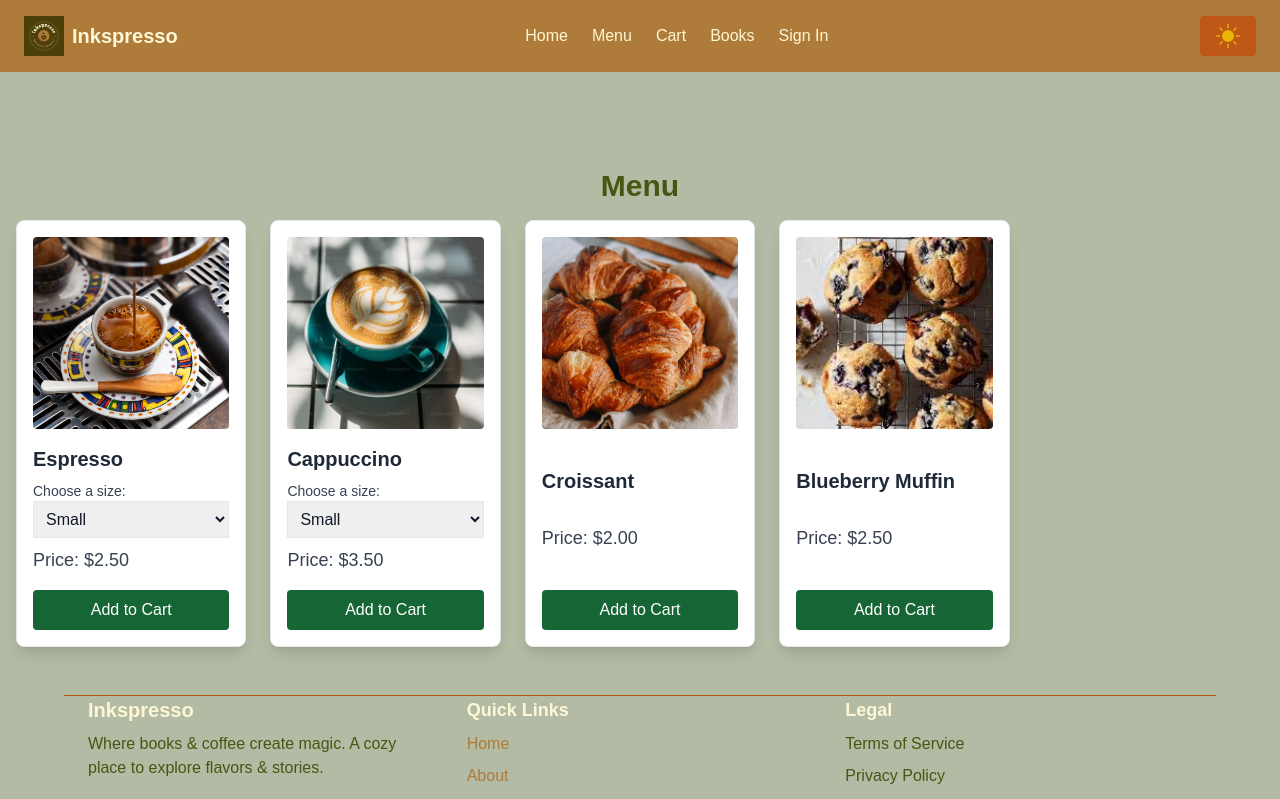
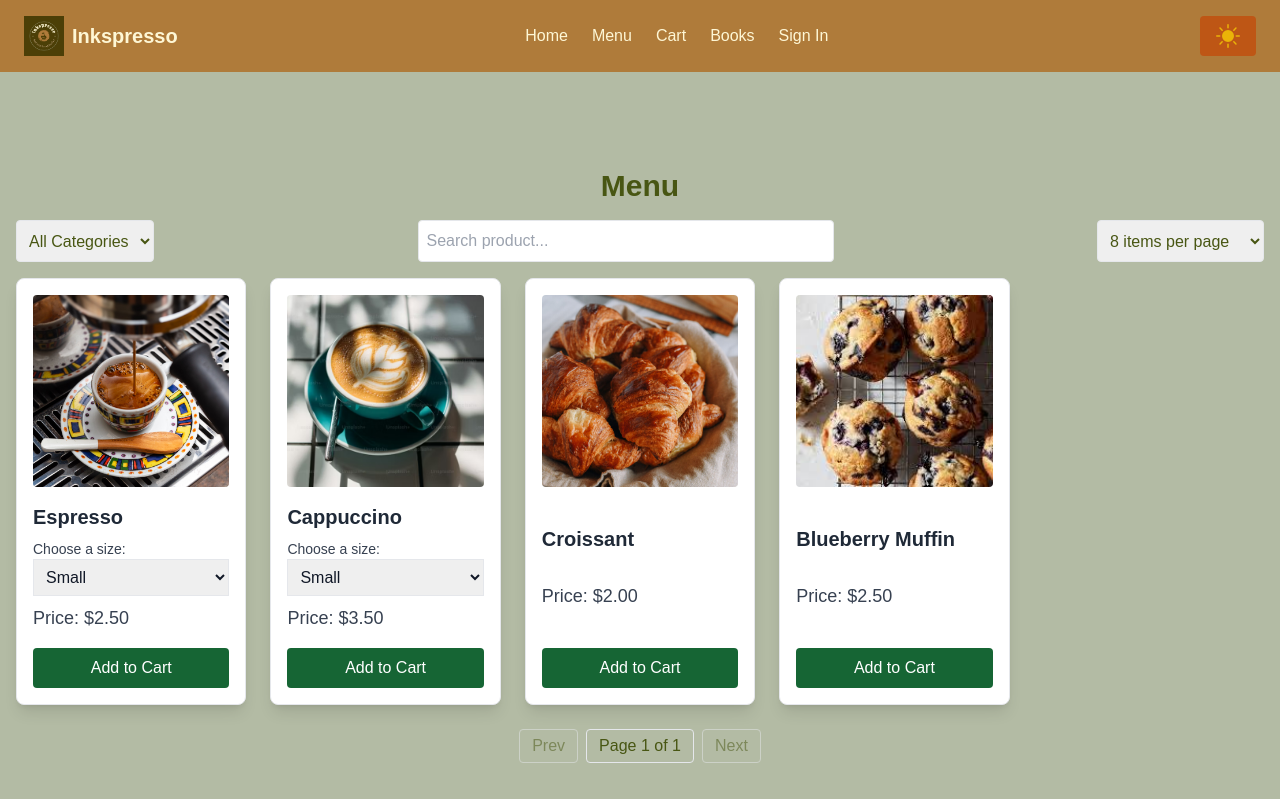
Before and after one commit to AceChianni/inkspresso, a Next.js app in the folder frontend/: page /products in a window 1280 px wide. Shown: the top 799 px of the page. Built offline with nearby package versions, Linux system fonts and the light colour scheme.

Commit message:
add menu page pagination, display, add search feature and filtering

```diff
--- a/frontend/src/pages/products/index.js
+++ b/frontend/src/pages/products/index.js
@@ -1,36 +1,249 @@
 // /pages/products/index.js
-
 import { useState, useEffect, useContext } from "react";
 import ProductCard from "../../components/ProductCard";
 import { CartContext } from "@/context/CartContext";
 
 const MenuPage = () => {
   const [products, setProducts] = useState([]);
+  const [filteredProducts, setFilteredProducts] = useState([]);
+  const [categories, setCategories] = useState([]);
+  const [selectedCategory, setSelectedCategory] = useState("");
+  const [searchQuery, setSearchQuery] = useState("");
+  const [currentPage, setCurrentPage] = useState(1);
+  const [itemsPerPage, setItemsPerPage] = useState(8);
   const { addToCart } = useContext(CartContext);
 
   useEffect(() => {
     fetch("/mocks/products.json")
       .then((res) => res.json())
-      .then((data) => setProducts(data))
+      .then((data) => {
+        setProducts(data);
+        setFilteredProducts(data);
+        const uniqueCategories = [...new Set(data.map((product) => product.category))];
+        setCategories(uniqueCategories);
+      })
       .catch((error) => console.error("Error fetching products:", error));
   }, []);
+
+  // Handle Category Filter
+  const handleCategoryChange = (category) => {
+    setSelectedCategory(category);
+    setCurrentPage(1);
+    filterProducts(category, searchQuery);
+  };
+
+  // Handle Search
+  const handleSearch = (query) => {
+    setSearchQuery(query);
+    setCurrentPage(1);
+    filterProducts(selectedCategory, query);
+  };
+
+  // Filter products based on category and search query
+  const filterProducts = (category, query) => {
+    let updatedProducts = products;
+
+    if (category) {
+      updatedProducts = updatedProducts.filter((product) => product.category === category);
+    }
+
+    if (query) {
+      updatedProducts = updatedProducts.filter((product) =>
+        product.name.toLowerCase().includes(query.toLowerCase())
+      );
+    }
+
+    setFilteredProducts(updatedProducts);
+  };
+
+  // Handle Items Per Page Change
+  const handleItemsPerPageChange = (value) => {
+    setItemsPerPage(Number(value));
+    setCurrentPage(1);
+  };
+
+  // Pagination Logic
+  const totalPages = Math.ceil(filteredProducts.length / itemsPerPage);
+  const paginatedProducts = filteredProducts.slice(
+    (currentPage - 1) * itemsPerPage,
+    currentPage * itemsPerPage
+  );
 
   return (
     <div className="container mx-auto p-4">
       <h1 className="text-3xl font-bold text-center mb-4">Menu</h1>
 
+      {/* Filters Section */}
+      <div className="flex flex-col md:flex-row justify-between mb-4 space-y-2 md:space-y-0">
+        {/* Category Filter Dropdown */}
+        <select
+          value={selectedCategory}
+          onChange={(e) => handleCategoryChange(e.target.value)}
+          className="p-2 border rounded"
+        >
+          <option value="">All Categories</option>
+          {categories.map((category) => (
+            <option key={category} value={category}>
+              {category}
+            </option>
+          ))}
+        </select>
+
+        {/* Search Bar */}
+        <input
+          type="text"
+          placeholder="Search product..."
+          value={searchQuery}
+          onChange={(e) => handleSearch(e.target.value)}
+          className="p-2 border rounded w-full md:w-1/3"
+        />
+
+        {/* Items Per Page Dropdown */}
+        <select
+          value={itemsPerPage}
+          onChange={(e) => handleItemsPerPageChange(e.target.value)}
+          className="p-2 border rounded"
+        >
+          <option value="4">4 items per page</option>
+          <option value="8">8 items per page</option>
+          <option value="12">12 items per page</option>
+        </select>
+      </div>
+
       {/* Product Grid */}
       <div className="grid grid-cols-1 sm:grid-cols-2 md:grid-cols-3 lg:grid-cols-4 xl:grid-cols-5 gap-6">
-        {products.length === 0 ? (
-          <div>Loading...</div>
+        {paginatedProducts.length === 0 ? (
+          <div>No products found.</div>
         ) : (
-          products.map((product) => (
+          paginatedProducts.map((product) => (
             <ProductCard key={product._id} product={product} addToCart={addToCart} />
           ))
         )}
+      </div>
+
+      {/* Pagination Controls */}
+      <div className="flex justify-center mt-6 space-x-2">
+        <button
+          onClick={() => setCurrentPage((prev) => Math.max(prev - 1, 1))}
+          disabled={currentPage === 1}
+          className="px-3 py-1 border rounded disabled:opacity-50"
+        >
+          Prev
+        </button>
+        <span className="px-3 py-1 border rounded">
+          Page {currentPage} of {totalPages}
+        </span>
+        <button
+          onClick={() => setCurrentPage((prev) => Math.min(prev + 1, totalPages))}
+          disabled={currentPage === totalPages}
+          className="px-3 py-1 border rounded disabled:opacity-50"
+        >
+          Next
+        </button>
       </div>
     </div>
   );
 };
 
 export default MenuPage;
+
+// import { useState, useEffect, useContext } from "react";
+// import ProductCard from "../../components/ProductCard";
+// import { CartContext } from "@/context/CartContext";
+
+// const MenuPage = () => {
+//   const [products, setProducts] = useState([]);
+//   const [filteredProducts, setFilteredProducts] = useState([]);
+//   const [categories, setCategories] = useState([]);
+//   const [selectedCategory, setSelectedCategory] = useState("");
+//   const [currentPage, setCurrentPage] = useState(1);
+//   const itemsPerPage = 8; // Limit items per page
+//   const { addToCart } = useContext(CartContext);
+
+//   useEffect(() => {
+//     fetch("/mocks/products.json")
+//       .then((res) => res.json())
+//       .then((data) => {
+//         setProducts(data);
+//         setFilteredProducts(data);
+//         // Extract unique categories from products
+//         const uniqueCategories = [...new Set(data.map((product) => product.category))];
+//         setCategories(uniqueCategories);
+//       })
+//       .catch((error) => console.error("Error fetching products:", error));
+//   }, []);
+
+//   // Handle Category Filter
+//   const handleCategoryChange = (category) => {
+//     setSelectedCategory(category);
+//     setCurrentPage(1); // Reset to first page when filtering
+//     if (category === "") {
+//       setFilteredProducts(products);
+//     } else {
+//       setFilteredProducts(products.filter((product) => product.category === category));
+//     }
+//   };
+
+//   // Pagination Logic
+//   const totalPages = Math.ceil(filteredProducts.length / itemsPerPage);
+//   const paginatedProducts = filteredProducts.slice(
+//     (currentPage - 1) * itemsPerPage,
+//     currentPage * itemsPerPage
+//   );
+
+//   return (
+//     <div className="container mx-auto p-4">
+//       <h1 className="text-3xl font-bold text-center mb-4">Menu</h1>
+
+//       {/* Category Filter Dropdown */}
+//       <div className="mb-4 flex justify-center">
+//         <select
+//           value={selectedCategory}
+//           onChange={(e) => handleCategoryChange(e.target.value)}
+//           className="p-2 border rounded"
+//         >
+//           <option value="">All Categories</option>
+//           {categories.map((category) => (
+//             <option key={category} value={category}>
+//               {category}
+//             </option>
+//           ))}
+//         </select>
+//       </div>
+
+//       {/* Product Grid */}
+//       <div className="grid grid-cols-1 sm:grid-cols-2 md:grid-cols-3 lg:grid-cols-4 xl:grid-cols-5 gap-6">
+//         {paginatedProducts.length === 0 ? (
+//           <div>No products found.</div>
+//         ) : (
+//           paginatedProducts.map((product) => (
+//             <ProductCard key={product._id} product={product} addToCart={addToCart} />
+//           ))
+//         )}
+//       </div>
+
+//       {/* Pagination Controls */}
+//       <div className="flex justify-center mt-6 space-x-2">
+//         <button
+//           onClick={() => setCurrentPage((prev) => Math.max(prev - 1, 1))}
+//           disabled={currentPage === 1}
+//           className="px-3 py-1 border rounded disabled:opacity-50"
+//         >
+//           Prev
+//         </button>
+//         <span className="px-3 py-1 border rounded">
+//           Page {currentPage} of {totalPages}
+//         </span>
+//         <button
+//           onClick={() => setCurrentPage((prev) => Math.min(prev + 1, totalPages))}
+//           disabled={currentPage === totalPages}
+//           className="px-3 py-1 border rounded disabled:opacity-50"
+//         >
+//           Next
+//         </button>
+//       </div>
+//     </div>
+//   );
+// };
+
+// export default MenuPage;
```
